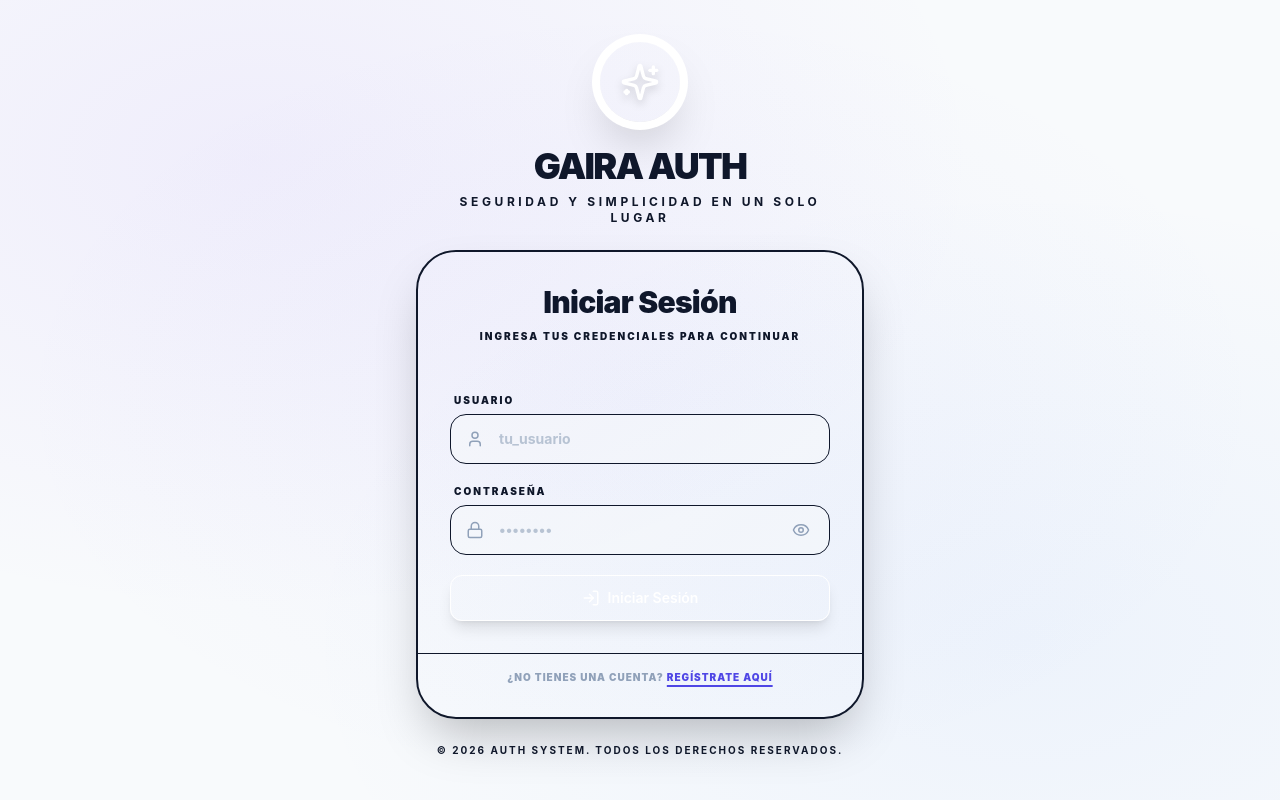
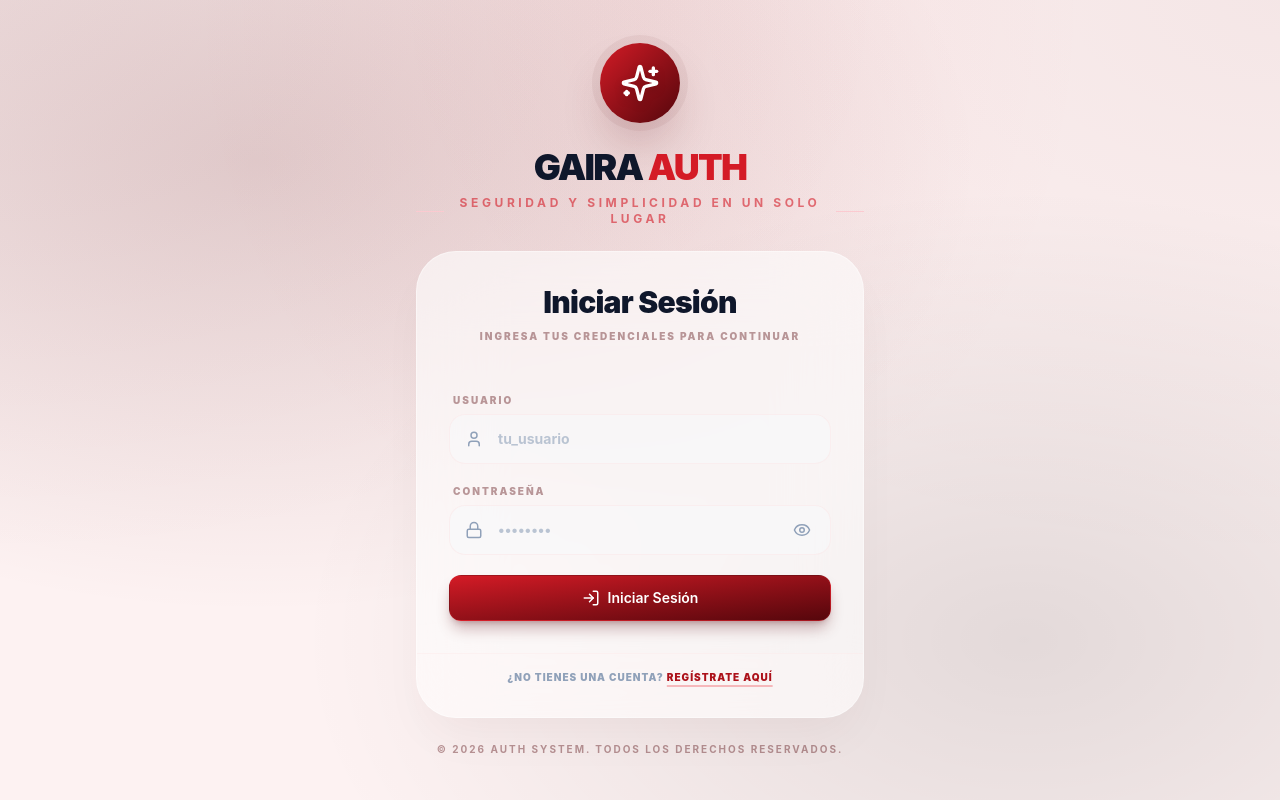
Before and after one commit to sistemas-informacion-I/frontend-restobar, a React (Vite) app: page /login in a window 1280 px wide. Built offline with nearby package versions, Linux system fonts and the light colour scheme; no server answers.

Commit message:
index.css

```diff
--- a/src/styles/index.css
+++ b/src/styles/index.css
@@ -1,6 +1,20 @@
 @import "tailwindcss";
 
 @variant dark (&:where(.dark, .dark *));
+
+@theme {
+  --color-wine-50: #fdf2f2;
+  --color-wine-100: #fbe5e5;
+  --color-wine-200: #fbcad0;
+  --color-wine-300: #f69aa1;
+  --color-wine-400: #f1646d;
+  --color-wine-500: #eb2f3b;
+  --color-wine-600: #d41b26;
+  --color-wine-700: #ac111a;
+  --color-wine-800: #820a12;
+  --color-wine-900: #56070c;
+  --color-wine-950: #2d0406;
+}
 
 @layer base {
   html {
@@ -9,14 +23,17 @@
 
   body {
     min-height: 100vh;
-    background-color: rgb(248 250 252);
+    background-color: #fdf2f2;
+    background-image: radial-gradient(at 0% 0%, rgba(86, 7, 12, 0.05) 0, transparent 50%), radial-gradient(at 50% 0%, rgba(212, 27, 38, 0.05) 0, transparent 50%), radial-gradient(at 100% 0%, rgba(86, 7, 12, 0.05) 0, transparent 50%);
     color: rgb(15 23 42);
     -webkit-font-smoothing: antialiased;
     -moz-osx-font-smoothing: grayscale;
+    transition: background-color 0.5s ease, color 0.5s ease;
   }
 
   .dark body {
-    background-color: rgb(2 6 23);
+    background: radial-gradient(circle at 50% 50%, #56070c 0%, #000000 100%);
+    background-attachment: fixed;
     color: rgb(241 245 249);
   }
 
@@ -32,40 +49,46 @@
   }
 
   a {
-    color: rgb(79 70 229);
-    transition: color 150ms ease;
+    color: #ac111a;
+    transition: all 300ms cubic-bezier(0.4, 0, 0.2, 1);
   }
 
   a:hover {
-    color: rgb(99 102 241);
+    color: #d41b26;
   }
 
   .dark a {
-    color: rgb(129 140 248);
+    color: #f1646d;
   }
 
   .dark a:hover {
-    color: rgb(165 180 252);
+    color: #f69aa1;
   }
 
   :focus-visible {
     outline: none;
-    box-shadow: 0 0 0 2px rgba(99, 102, 241, 0.7);
+    box-shadow: 0 0 0 4px rgba(86, 7, 12, 0.2);
   }
 }
 
 @layer utilities {
   .bg-app-gradient {
     background:
-      radial-gradient(ellipse at 20% 20%, rgba(139, 92, 246, 0.08) 0%, transparent 50%),
-      radial-gradient(ellipse at 80% 80%, rgba(59, 130, 246, 0.06) 0%, transparent 50%),
-      radial-gradient(ellipse at 50% 50%, rgba(99, 102, 241, 0.04) 0%, transparent 70%);
+      radial-gradient(ellipse at 20% 20%, rgba(86, 7, 12, 0.15) 0%, transparent 50%),
+      radial-gradient(ellipse at 80% 80%, rgba(0, 0, 0, 0.1) 0%, transparent 50%);
   }
 
   .dark .bg-app-gradient {
     background:
-      radial-gradient(ellipse at 20% 20%, rgba(139, 92, 246, 0.12) 0%, transparent 50%),
-      radial-gradient(ellipse at 80% 80%, rgba(59, 130, 246, 0.08) 0%, transparent 50%),
-      radial-gradient(ellipse at 50% 50%, rgba(99, 102, 241, 0.06) 0%, transparent 70%);
+      radial-gradient(ellipse at 20% 20%, rgba(212, 27, 38, 0.15) 0%, transparent 50%),
+      radial-gradient(ellipse at 80% 80%, rgba(86, 7, 12, 0.1) 0%, transparent 50%);
+  }
+
+  .glass-card {
+    @apply bg-white/60 backdrop-blur-2xl border border-white/40 dark:bg-black/40 dark:border-wine-800/20 shadow-2xl;
+  }
+
+  .hover-lift {
+    @apply transition-all duration-500 hover:-translate-y-2 hover:shadow-2xl active:scale-[0.98];
   }
 }
```
